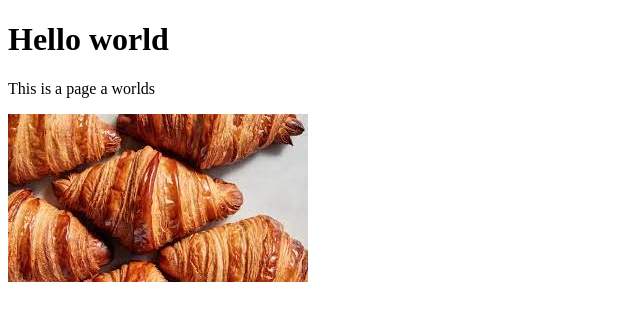
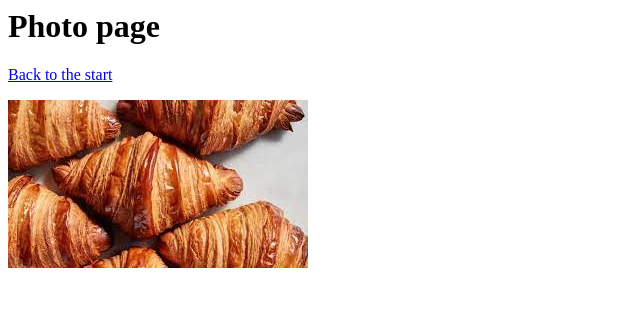
Before and after one commit to latifaalkhanjary/croissant, a plain HTML site: page src-file/photo.html in a window 1280 px wide. Shown: the whole page, without its empty margins (0-640 px from the left). Drawn offline with Linux system fonts and the light colour scheme; files that its build step writes are made by us from their sources.

Commit message:
file location change

```diff
--- a/contact.html
+++ /dev/null
@@ -1,10 +0,0 @@
-<head>
-    <title>SheCodes</title>
-    <meta charset="UTF-8" />
-    <link href="src/styles.css" rel="stylesheet" type="text/css" />
-</head>
-<body>
-    <h1>Hello world</h1>
-    <p>This is a page a worlds</p>
-</body>
-</html>
--- a/photo.html
+++ b/src-file/photo.html
@@ -1,13 +1,13 @@
-<!DOCTYPE html>
-<html>
+
 <head>
     <title>Photo page</title>
     <meta charset="UTF-8" />
     <link href="src/styles.css" rel="stylesheet" type="text/css" />
 </head>
 <body>
-    <h1>Hello world</h1>
-    <p>This is a page a worlds</p>
+    <h1>Photo page</h1>
+    <p>
+        <a href="/">Back to the start</a>
+    </p>
     <img src="/src-file/images/croissant-image.jpeg">
 </body>
-</html>
```
Also changed, not shown: src-file/contact.html (renamed from index.html, +4 -3 lines), 1 other file.
